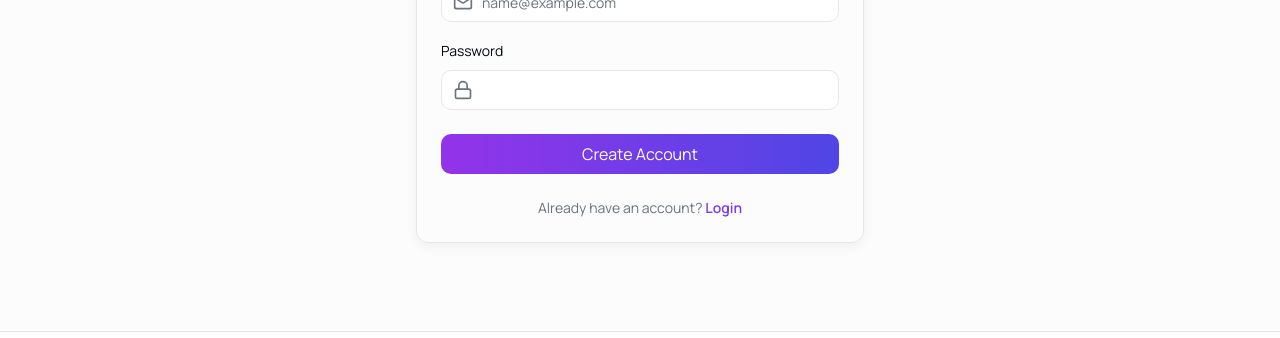
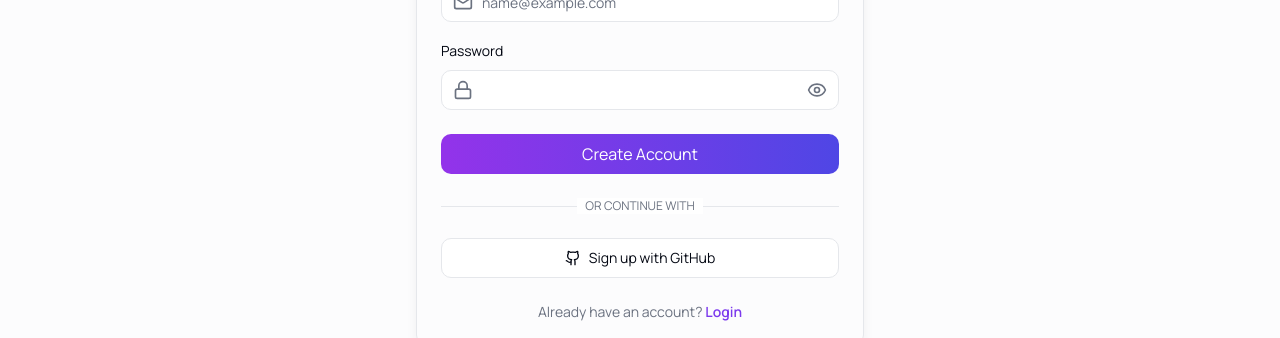
Before and after one commit to Nephyy1/nephyy-sharecode, a Next.js app: page /register in a window 1280 px wide. Shown: the part 402-740 px from the top of the page. Built offline with nearby package versions, Linux system fonts and the light colour scheme; no server answers.

Commit message:
Update page.tsx

```diff
--- a/app/(auth)/register/page.tsx
+++ b/app/(auth)/register/page.tsx
@@ -5,17 +5,19 @@ import { Button } from '@/components/ui/button';
 import { Card, CardContent, CardDescription, CardHeader, CardTitle } from '@/components/ui/card';
 import { Input } from '@/components/ui/input';
 import { Label } from '@/components/ui/label';
-import { CheckCircle, Github, LoaderCircle, Lock, Mail, User } from 'lucide-react';
+import { CheckCircle, Github, LoaderCircle, Lock, Mail, User, Eye, EyeOff } from 'lucide-react';
 import Link from 'next/link';
 import { useState } from 'react';
 
 export default function RegisterPage() {
   const [email, setEmail] = useState('');
   const [password, setPassword] = useState('');
+  const [showPassword, setShowPassword] = useState(false);
   const [name, setName] = useState('');
   const [error, setError] = useState<string | null>(null);
   const [success, setSuccess] = useState(false);
   const [isLoading, setIsLoading] = useState(false);
+  const supabase = createClient();
 
   const handleSignUp = async (e: React.FormEvent<HTMLFormElement>) => {
     e.preventDefault();
@@ -23,7 +25,6 @@ export default function RegisterPage() {
     setError(null);
     setSuccess(false);
 
-    const supabase = createClient();
     const { data, error } = await supabase.auth.signUp({
       email,
       password,
@@ -83,7 +84,10 @@ export default function RegisterPage() {
                   <Label htmlFor="password">Password</Label>
                   <div className="relative">
                     <Lock className="absolute left-3 top-1/2 -translate-y-1/2 h-5 w-5 text-muted-foreground" />
-                    <Input id="password" type="password" required className="pl-10" value={password} onChange={(e) => setPassword(e.target.value)} />
+                    <Input id="password" type={showPassword ? "text" : "password"} required className="pl-10 pr-10" value={password} onChange={(e) => setPassword(e.target.value)} />
+                    <button type="button" onClick={() => setShowPassword(!showPassword)} className="absolute right-3 top-1/2 -translate-y-1/2 text-muted-foreground hover:text-foreground">
+                      {showPassword ? <EyeOff className="h-5 w-5" /> : <Eye className="h-5 w-5" />}
+                    </button>
                   </div>
                 </div>
               </div>
@@ -91,6 +95,18 @@ export default function RegisterPage() {
               <Button type="submit" className="w-full mt-6 btn-gradient text-base" disabled={isLoading}>
                 {isLoading && <LoaderCircle className="mr-2 h-4 w-4 animate-spin" />}
                 Create Account
+              </Button>
+              <div className="relative my-6">
+                <div className="absolute inset-0 flex items-center">
+                  <span className="w-full border-t" />
+                </div>
+                <div className="relative flex justify-center text-xs uppercase">
+                  <span className="bg-background px-2 text-muted-foreground">Or continue with</span>
+                </div>
+              </div>
+              <Button variant="outline" className="w-full">
+                <Github className="mr-2 h-4 w-4" />
+                Sign up with GitHub
               </Button>
             </form>
           )}
```
